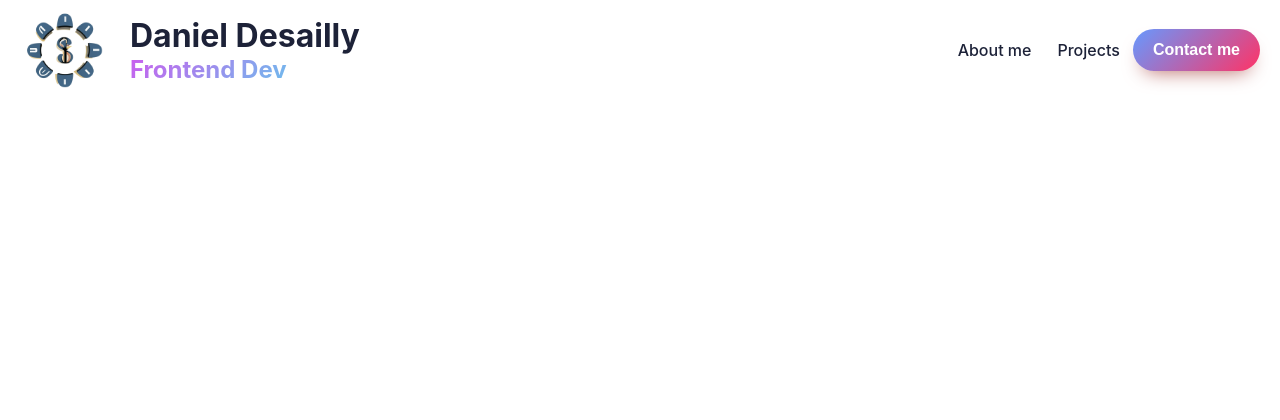
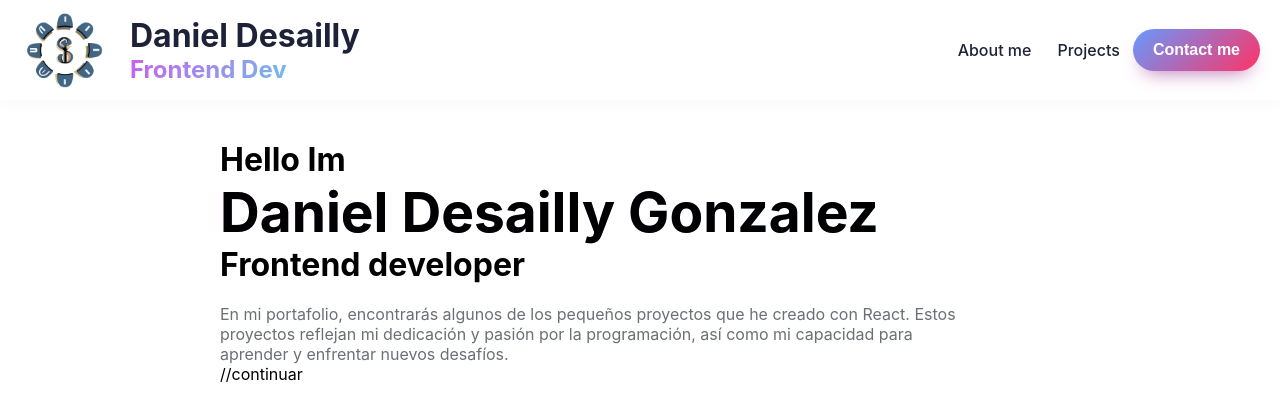
Before and after one commit to DAFTDESAILLY/Portafolio, a React (Create React App) app: page / in a window 1280 px wide. Shown: the top 420 px of the page. Built offline with nearby package versions, Linux system fonts and the light colour scheme.

Commit message:
Agregando descripcion

```diff
--- a/src/App.js
+++ b/src/App.js
@@ -1,10 +1,15 @@
 import './App.css';
+import AboutMe from './Components/AboutMe/AboutMe';
+import Container from './Components/Container/Container';
 import Navbar from './Components/Navbar/Navbar';
 
 function App() {
   return (
     <>
     <Navbar/>
+    <Container>
+     <AboutMe/>
+    </Container>
     </>
   );
 }
--- /dev/null
+++ b/src/Components/AboutMe/AboutMe.js
@@ -0,0 +1,26 @@
+import React from 'react'
+import * as S from './AboutMe.style';
+
+const AboutMe = () => {
+  return <S.ContainerAboutMe>
+    <S.ContainerFlex>
+     <S.ContainerText>
+        <S.Title>
+            <p>Hello Im</p>
+            <p>Daniel Desailly Gonzalez</p>
+            <p>Frontend developer</p>
+        </S.Title>
+        <S.DescriptionText>
+        En mi portafolio, encontrarás algunos de los pequeños proyectos que he creado con React. Estos proyectos reflejan mi dedicación y pasión por la programación, así como mi capacidad para aprender y enfrentar nuevos desafíos.
+        </S.DescriptionText>
+        <S.ContainerIcons>
+            //continuar
+        </S.ContainerIcons>
+     </S.ContainerText>
+
+    </S.ContainerFlex>
+    </S.ContainerAboutMe>;
+
+};
+
+export default AboutMe
--- /dev/null
+++ b/src/Components/AboutMe/AboutMe.style.js
@@ -0,0 +1,79 @@
+import {styled } from "styled-components";
+import { colors } from "../../style/colors";
+
+export const ContainerAboutMe = styled.div`
+
+`;
+
+export const ContainerFlex = styled.div`
+    display:flex;
+    align-items: center;
+    justify-content: center;
+    max-width: 900px;
+    margin: 0 auto;
+
+    @media(max-width:700px){
+        display:block;
+        padding:0px 30px;
+    }
+    `;
+
+    export const ContainerText =styled.div`
+        padding:0px 30px;
+
+        @media(max-width:760px){
+            padding: 0;
+        }
+
+        `;
+
+     export const Title = styled.h1`
+     margin: 0;
+     padding: 20px 0;
+
+     p{
+        margin: 0;
+     }
+
+     p:nth-child(2){
+        font-size:55px;
+        background: ${colors.TEXT_GRADIENT_PURPLE};
+        -webkit-background-clip: text !important;
+        -webkit-text-fill-color: trasparent !important;
+     }
+
+     @media(max-width: 768x){
+        padding: 0;
+        text-align:center;
+
+        p:nth-child(2){
+            font-size:2rem;
+        }
+
+     }
+
+     `;
+
+     export const DescriptionText = styled.div`
+  font-size: 16px;
+  color: ${colors.TEXT_GREY_NEUTRAL};
+  padding-right: 100px;
+
+  @media (max-width: 768px) {
+    padding-right: 0;
+  }
+`;
+
+export const ContainerIcons = styled.div`
+  display: flex;
+
+  img {
+    width: 32px;
+    height: 32px;
+    margin: 10px;
+  }
+
+  @media (max-width: 768px) {
+    justify-content: center;
+  }
+`;
--- /dev/null
+++ b/src/Components/AboutMe/index.js
@@ -0,0 +1 @@
+export{default}from'./AboutMe';
--- /dev/null
+++ b/src/Components/Container/Container.js
@@ -0,0 +1,9 @@
+import React from 'react';
+import * as S from './Container.styles';
+
+const Container = ({ children }) => {
+  return <S.ContainerContent>{children}</S.ContainerContent>;
+
+};
+
+export default Container;
--- /dev/null
+++ b/src/Components/Container/Container.styles.js
@@ -0,0 +1,12 @@
+import { Styled, styled } from "styled-components";
+
+export const ContainerContent = styled.div`
+width: 1100px;
+max-width: 100%;
+margin: 0 auto;
+padding: 20px 30px;
+
+@media (max-width: 768px) {
+  width: auto;
+}
+`;
--- /dev/null
+++ b/src/Components/Container/index.js
@@ -0,0 +1 @@
+export{default} from './Container';
--- a/src/Components/Navbar/Navbar.styles.js
+++ b/src/Components/Navbar/Navbar.styles.js
@@ -16,7 +16,8 @@
 display: flex;
 align-items: center;
 
-  h1, h2 {
+h1,
+h2 {
   font-weight: 700;
   color: ${colors.TEXT_BLACK};
   margin: 0;
@@ -39,7 +40,7 @@
   padding-right: 20px;
 `;
 
-export const ContainerItems = styled.div` /* <-- Corrección de "styled.dev" a "styled.div" */
+export const ContainerItems = styled.div`
 display: flex;
 align-items: center;
 
@@ -51,38 +52,37 @@
   font-weight: 500;
 }
 
-  @media(max-width: 760px){
-    display:${(props)=>(props.showMenuBurguer ? 'inline-grid':'none')};
-    position:absolute;
-    top:100px;
-    background:${colors.TEXT_WHITE};
-    box-shadow:${colors.BOX_SHADOW};
-    padding:10px 0 20px 0;
-    width:100%;
-    left:0;
+@media (max-width: 768px) {
+  display: ${(props) => (props.showMenuBurguer ? "inline-grid" : "none")};
+  position: absolute;
+  top: 100px;
+  background: ${colors.TEXT_WHITE};
+  box-shadow: ${colors.BOX_SHADOW};
+  padding: 10px 0 20px 0;
+  width: 100%;
+  left: 0;
 
-    a{
-        padding:10px 20px;
+  a {
+    padding: 10px 20px;
   }
 }
 `;
 
 export const Button=styled.button`
 color: ${colors.TEXT_WHITE};
-Box-shadow:${colors.BOX_SHADOW_BUTTON};
-background:linear-gradient(135deg, #6699ff 0%, #ff3366 100%);
+box-shadow: ${colors.BOX_SHADOW_BUTTON};
+background: linear-gradient(135deg, #6699ff 0%, #ff3366 100%);
 padding: 12px 20px;
-border-radius:999px;
+border-radius: 999px;
 border: none;
 margin: 10px 0;
 font-size: 16px;
-font-weight:700;
-cursor:pointer;
+font-weight: 700;
+cursor: pointer;
 
-@media (max-width:768px){
-    width:50%;
-    margin:5px 10px 0 10px;
-
+@media (max-width: 768px) {
+  width: 50%;
+  margin: 5px 10px 0 10px;
 }
 `;
 
--- a/src/style/colors.js
+++ b/src/style/colors.js
@@ -1,14 +1,14 @@
-export const colors={
-TEXT_GRADIENT_PURPLE:"linear-gradient(135deg,#cb5eee 0%,#4belec 100%)",
-TEXT_GRADIENT_GREEN:"linear-gradient(135deg,#d6ff7f 0%,#00b3cc 100%)",
-TEXT_GREY_NEUTRAL:"6b6f76",
-TEXT_BLACK:"#1d2238",
-TEXT_WHITE:"#fff",
+export const colors = {
+    TEXT_GRADIENT_PURPLE: "linear-gradient(135deg,#cb5eee 0%,#4be1ec 100%)",
+    TEXT_GRADIENT_GREEN: "linear-gradient(135deg,#d6ff7f 0%,#00b3cc 100%)",
+    TEXT_GREY_NEUTRAL: "#6b6f76",
+    TEXT_BLACK: "#1d2238",
+    TEXT_WHITE: "#fff",
 
-BACKGROUND_GRADIENT_PINK:
-"linear-gradient(135deg, rgb(102,153,255)0%,rgb(255,51,102) 100%)",
-BOX_SHADOW:"0 0 20px rba(0,0,0.04)",
-BOX_SHADOW_BLUE:"-3px 4px 0 rgb(102 153 255)",
-BOX_SHADOW_BUTTON:"0 10px 20px -10px #b66460",
+    BACKGROUND_GRADIENT_PINK:
+      "linear-gradient( 135deg, rgb(102,153,255) 0%, rgb(255,51,102) 100% )",
 
-};
+    BOX_SHADOW: "0 0 20px rgba(0, 0, 0, 0.04)",
+    BOX_SHADOW_BLUE: " -3px 4px 0 rgb(102 153 255)",
+    BOX_SHADOW_BUTTON: "0 10px 20px -10px #b664b0",
+  };
```
Lines whose indentation alone changed are shown as unchanged.
